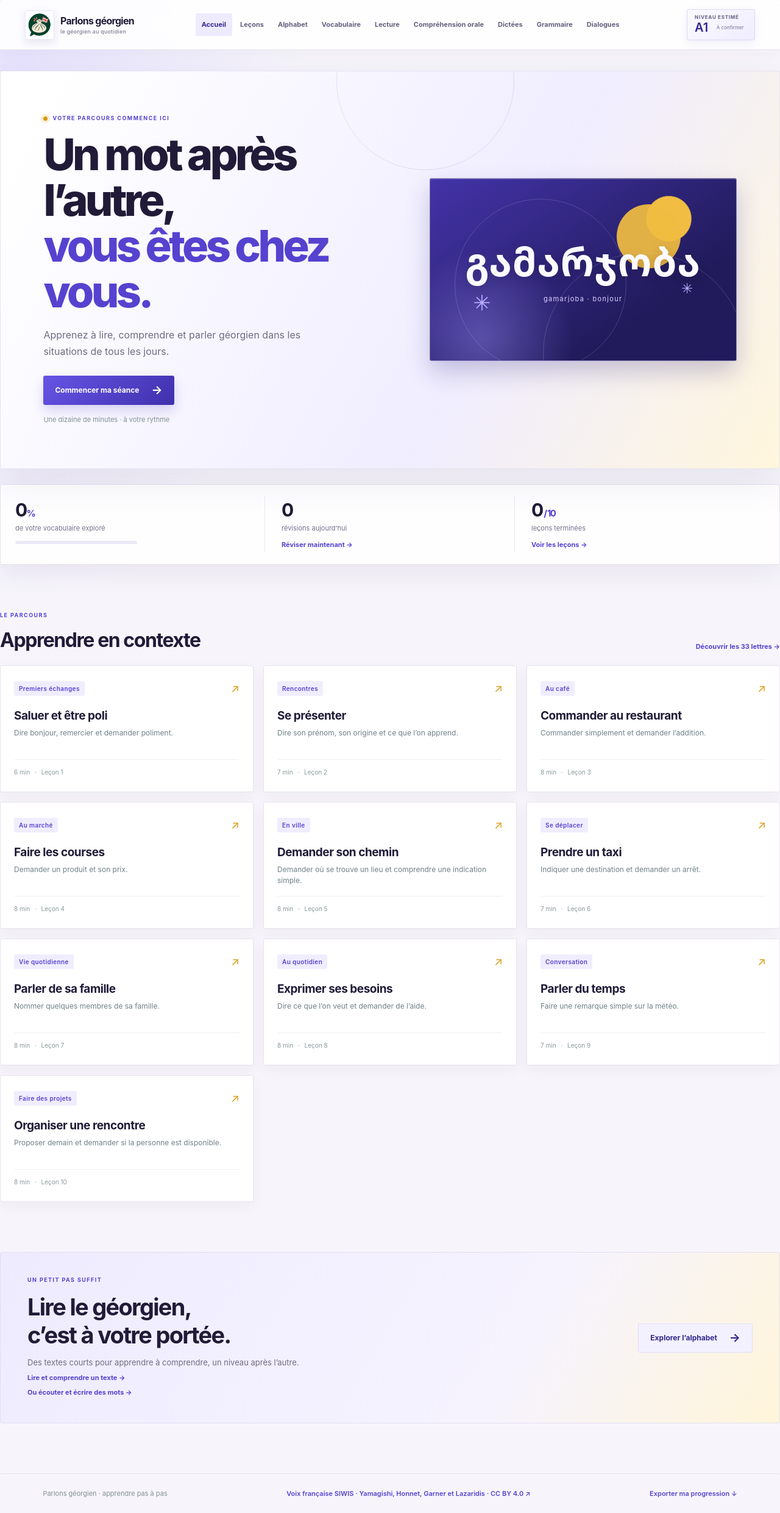
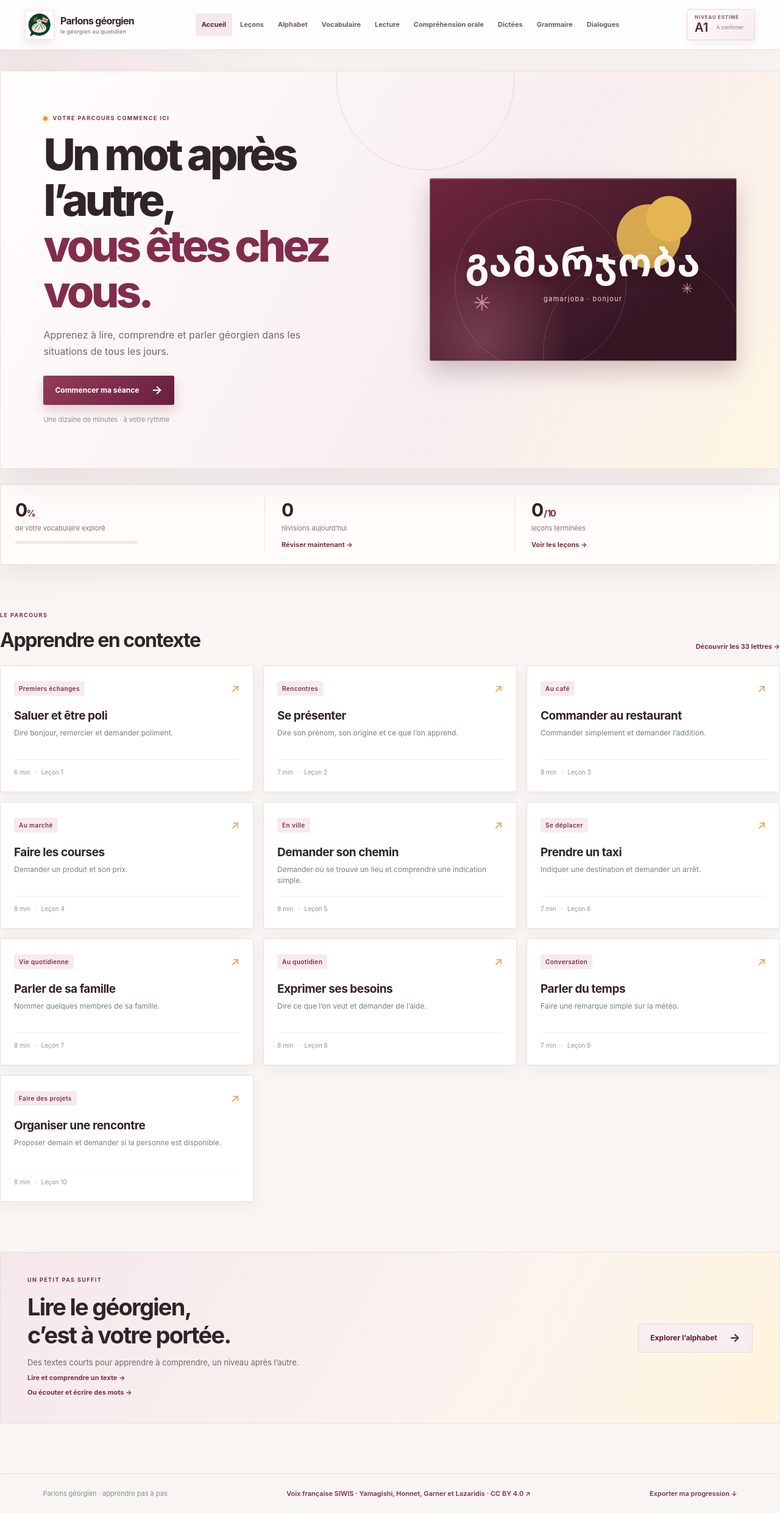
Before and after one commit to apachot/parlons-georgien, a Flask app: page / in a window 1280 px wide. Shown: the whole page at 61% size. Run offline with Flask 3, Linux system fonts and the light colour scheme; data that the repository does not hold is empty.

Commit message:
Switch to garnet and saffron color theme

```diff
--- a/app/static/theme.css
+++ b/app/static/theme.css
@@ -1,127 +1,127 @@
-/* Indigo, lavender and saffron palette. Loaded after the layout and shape layers. */
+/* Garnet, mineral ivory and saffron palette. */
 :root {
-  --ink: #211b38;
-  --muted: #716c82;
-  --paper: #f7f5fb;
-  --white: #fff;
-  --line: #e6e1f0;
-  --green: #5542cf;
-  --green-dark: #34278f;
-  --sage: #ece9ff;
-  --orange: #d99b12;
-  --peach: #fff4d5;
-  --surface-shadow: 0 14px 40px rgba(42, 31, 93, .075);
+  --ink: #30242a;
+  --muted: #75676d;
+  --paper: #f8f5f2;
+  --white: #fffdfb;
+  --line: #e9dedb;
+  --green: #812d4b;
+  --green-dark: #5b1e36;
+  --sage: #f4e9ec;
+  --orange: #d99a35;
+  --peach: #fff3dd;
+  --surface-shadow: 0 14px 40px rgba(74, 35, 48, .075);
 }
 
 body {
   background:
-    radial-gradient(ellipse at 2% 4%, rgba(222, 217, 255, .65), transparent 30rem),
+    radial-gradient(ellipse at 2% 4%, rgba(241, 222, 224, .62), transparent 30rem),
     var(--paper);
   color: var(--ink);
 }
 
-.topbar { border-color: #e8e3f1; }
+.topbar { border-color: #e9dedb; }
 .brand { color: var(--ink); }
-.brand-mark { border-color: #ebe7f3; box-shadow: 0 5px 14px rgba(57, 43, 137, .11); }
-.brand small { color: #827c94; }
-.nav a { color: #665f7e; }
-.nav a:hover, .nav a.is-active { background: #eeebff; color: var(--green-dark); }
-.learner-level { border-color: #ded8fa; background: linear-gradient(145deg, #fbfaff, #efedff); box-shadow: 0 5px 15px rgba(65, 50, 155, .08); }
+.brand-mark { border-color: #eee5e1; box-shadow: 0 5px 14px rgba(91, 30, 54, .1); }
+.brand small { color: #85777a; }
+.nav a { color: #6c5d63; }
+.nav a:hover, .nav a.is-active { background: #f5e9ec; color: var(--green-dark); }
+.learner-level { border-color: #ead5dc; background: linear-gradient(145deg, #fffdfb, #f7eaed); box-shadow: 0 5px 15px rgba(91, 30, 54, .075); }
 .learner-level strong { color: var(--green-dark); }
-.learner-level > span, .learner-level small { color: #77718e; }
+.learner-level > span, .learner-level small { color: #837478; }
 .menu-toggle { border-color: var(--line); color: var(--green-dark); }
 
 h1, h2, h3 { color: var(--ink); }
 h1 em, .eyebrow, .text-link, footer a { color: var(--green); }
-.dot { background: var(--orange); box-shadow: 0 0 0 4px rgba(217, 155, 18, .15); }
-.primary { background: linear-gradient(135deg, #6654e5, #4031ad); box-shadow: 0 9px 20px rgba(74, 56, 190, .2); }
-.primary:hover { background: linear-gradient(135deg, #5542cf, #34278f); box-shadow: 0 12px 24px rgba(74, 56, 190, .24); }
-.secondary { border-color: #e0dcfa; background: #f3f1ff; color: var(--green-dark); }
+.dot { background: var(--orange); box-shadow: 0 0 0 4px rgba(217, 154, 53, .15); }
+.primary { background: linear-gradient(135deg, #963b5a, #671f3e); box-shadow: 0 9px 20px rgba(111, 34, 65, .2); }
+.primary:hover { background: linear-gradient(135deg, #812d4b, #5b1e36); box-shadow: 0 12px 24px rgba(111, 34, 65, .24); }
+.secondary { border-color: #ead5dc; background: #f8edef; color: var(--green-dark); }
 
-.hero { border-color: #e8e3f2; background: linear-gradient(118deg, #fff 5%, #f0edff 62%, #fff6dc 100%); box-shadow: 0 20px 65px rgba(42, 31, 93, .085); }
-.hero::before { border-color: rgba(106, 92, 205, .16); }
+.hero { border-color: #ecdfdc; background: linear-gradient(118deg, #fffdfb 5%, #f7edef 62%, #fff6e4 100%); box-shadow: 0 20px 65px rgba(74, 35, 48, .085); }
+.hero::before { border-color: rgba(142, 63, 88, .16); }
 .hero-art {
   border-color: rgba(255,255,255,.4);
   background:
-    radial-gradient(circle at 78% 22%, #f1bd42 0 8%, transparent 8.3%),
-    radial-gradient(circle at 17% 88%, rgba(164, 151, 255, .38), transparent 30%),
-    linear-gradient(145deg, #4333a8, #211b5b 72%);
-  box-shadow: 0 18px 38px rgba(43, 33, 117, .23), inset 0 1px 0 rgba(255,255,255,.22);
+    radial-gradient(circle at 78% 22%, #e4b653 0 8%, transparent 8.3%),
+    radial-gradient(circle at 17% 88%, rgba(211, 130, 151, .32), transparent 30%),
+    linear-gradient(145deg, #702540, #351724 72%);
+  box-shadow: 0 18px 38px rgba(74, 29, 46, .23), inset 0 1px 0 rgba(255,255,255,.22);
 }
-.hero-art::before, .hero-art::after { border-color: rgba(226, 221, 255, .19); }
-.sun { background: #f1bd42; }
-.art-ka { color: #fbfaff; }
-.art-caption { color: #d8d2ff; }
-.art-leaf { color: #b7adff; }
+.hero-art::before, .hero-art::after { border-color: rgba(245, 223, 229, .18); }
+.sun { background: #e4b653; }
+.art-ka { color: #fffaf6; }
+.art-caption { color: #efd5dc; }
+.art-leaf { color: #d590a4; }
 
-.stats { border-color: #e6e1f0; background: rgba(255,255,255,.94); }
-.stat { border-color: #ece8f3; color: #77718a; }
+.stats { border-color: #e9dedb; background: rgba(255,253,251,.95); }
+.stat { border-color: #eee5e1; color: #807277; }
 .stat-number { color: var(--ink); }
-.progress-track { background: #ebe8f5; }
-.progress-track i, .game-progress i { background: linear-gradient(90deg, #6755df, #efbd44); }
+.progress-track { background: #f0e7e5; }
+.progress-track i, .game-progress i { background: linear-gradient(90deg, #913854, #e4b653); }
 .progress-track i { border-radius: inherit; }
 .lesson-card, .letter-card, .vocab-card, .grammar-card, .dialogue-card,
 .exercise-box, .learn-card, .reading-box, .dictation-box,
 .comprehension-box, .activity-card, .vocabulary-module, .course-card,
-.course-slide, .course-result, .error-summary { border-color: #e7e2f0; }
+.course-slide, .course-result, .error-summary { border-color: #e9dedb; }
 .lesson-card:hover, .letter-card:hover, .vocab-card:hover, .course-card:hover,
-.vocabulary-module:hover { border-color: #bcb3ed; box-shadow: 0 14px 30px rgba(61, 46, 155, .11); }
-.lesson-tag, .cefr-pill { border-color: #e1dcfa; background: #f0edff; color: var(--green); }
+.vocabulary-module:hover { border-color: #d4aab6; box-shadow: 0 14px 30px rgba(91, 30, 54, .1); }
+.lesson-tag, .cefr-pill { border-color: #ead5dc; background: #f7eaed; color: var(--green); }
 .card-arrow { color: var(--orange); }
-.done-check { background: #f1eeff; color: var(--green); }
+.done-check { background: #f5e9ec; color: var(--green); }
 
-.callout { border-color: #e3def1; background: linear-gradient(120deg, #eeebff, #f6f3ff 65%, #fff5d9); }
-.callout p, .hero-copy > p, .page-intro > p, .lesson-header > p { color: #716c82; }
-.info-banner { border-color: #f0e2b8; background: #fff9e9; color: #756b54; }
+.callout { border-color: #eadbdc; background: linear-gradient(120deg, #f5e8eb, #fbf4ef 65%, #fff4dc); }
+.callout p, .hero-copy > p, .page-intro > p, .lesson-header > p { color: #75676d; }
+.info-banner { border-color: #efdfb9; background: #fff9ec; color: #75674f; }
 .info-banner b { color: var(--ink); }
 
-.letter-ka, .vocab-ka, .letter-example b, .vocab-ka, .reading-text,
+.letter-ka, .vocab-ka, .letter-example b, .reading-text,
 .lesson-question, .quiz-word, .dictation-box h2.ka { color: var(--green-dark); }
-.letter-example, .example-line, .grammar-examples { border-color: #eeeaf4; }
+.letter-example, .example-line, .grammar-examples { border-color: #eee5e2; }
 .letter-choice:hover, .choice:hover, .word-tile:hover, .key:hover,
-.dialogue-choice:hover { border-color: #aaa0e7; background: #f8f6ff; }
-.choice-correct { background: #f0edff !important; border-color: #a89ce9 !important; color: #39308c; }
-.choice-wrong { background: #fff4df !important; border-color: #e5c36c !important; color: #76570f; }
-.success { background: #eeebff; color: #40349c; }
-.try-again { background: #fff5df; color: #80620f; }
-.search-input, .typed-answer input { border-color: #e2ddef; }
-.search-input:focus, .typed-answer input:focus { border-color: #7565dc; box-shadow: 0 0 0 4px rgba(92, 73, 206, .13); }
-.chat-window { background: #f7f5fc; }
-.chat-line { border-color: #e9e5f1; }
-.chat-line.you { background: #efedff; }
+.dialogue-choice:hover { border-color: #d0a0af; background: #fcf6f7; }
+.choice-correct { background: #edf4ec !important; border-color: #b2cfb3 !important; color: #355c3d; }
+.choice-wrong { background: #fff2e0 !important; border-color: #e8ca8b !important; color: #76561e; }
+.success { background: #edf4ec; color: #355c3d; }
+.try-again { background: #fff2e0; color: #76561e; }
+.search-input, .typed-answer input { border-color: #e7dbd8; }
+.search-input:focus, .typed-answer input:focus { border-color: #a5536e; box-shadow: 0 0 0 4px rgba(129, 45, 75, .13); }
+.chat-window { background: #faf6f5; }
+.chat-line { border-color: #eee5e2; }
+.chat-line.you { background: #f5e9ec; }
 
-.vocabulary-hero { border-color: #e6e0f2; background: linear-gradient(120deg, #fff, #efedff 64%, #fff5dc); }
-.vocabulary-game-screen { border-color: #e6e1f0; }
-.game-progress { background: #ebe8f5; }
-.matching-tile, .audio-options button { border-color: #e3def1; }
-.course-catalog-hero { border-color: #e4def2; background: linear-gradient(118deg, #eae7ff, #f7f4ff 64%, #fff4d3); }
+.vocabulary-hero { border-color: #eadbdc; background: linear-gradient(120deg, #fffdfb, #f6e9ec 64%, #fff5df); }
+.vocabulary-game-screen { border-color: #e9dedb; }
+.game-progress { background: #f0e7e5; }
+.matching-tile, .audio-options button { border-color: #e8dcda; }
+.course-catalog-hero { border-color: #eadbdc; background: linear-gradient(118deg, #f2e4e8, #fbf4ef 64%, #fff3d9); }
 .course-catalog-hero h1 em { color: var(--orange); }
 .course-catalog-mark { color: var(--green); }
-.course-icon { background: #eeebff; }
-.course-slide { background: linear-gradient(145deg, #fff, #f7f5ff); }
-.course-reading-passage { border-color: #e4def4; border-left-color: #7565dc; background: #f2f0ff; }
+.course-icon { background: #f5e9ec; }
+.course-slide { background: linear-gradient(145deg, #fffdfb, #fbf6f4); }
+.course-reading-passage { border-color: #eadbdc; border-left-color: #9a4963; background: #f8edef; }
 .course-reading-passage p { color: var(--green-dark); }
-.course-quiz-option:hover:not(:disabled) { border-color: #aaa0e7; background: #faf9ff; }
-.course-quiz-option.is-correct { border-color: #a89ce9; background: #f0edff; color: #39308c; }
-.course-quiz-option.is-wrong { border-color: #e5c36c; background: #fff5df; color: #76570f; }
-.course-quiz-feedback.is-correct { background: #efedff; color: #40349c; }
-.course-quiz-feedback.is-wrong { background: #fff5df; color: #80620f; }
-.course-takeaway { border-left-color: #e0ae31; background: #fff8e7; color: #75602b; }
-.course-result { border-color: #e4def2; background: linear-gradient(145deg, #f0edff, #fff7df); }
-.course-related { border-color: #e6e1f0; }
-.course-related a { border-color: #e0dcf5; color: var(--green-dark); }
-.course-related a:hover { border-color: #a89ce9; }
-.progress-dialog { border-color: #e4def2; }
-.progress-dialog::backdrop { background: rgba(32, 24, 79, .72); }
-.progress-close { background: #f0edff; color: var(--green); }
-.progress-summary > div, .progress-chart { border-color: #e9e5f1; background: #fbfaff; }
+.course-quiz-option:hover:not(:disabled) { border-color: #d0a0af; background: #fdf8f8; }
+.course-quiz-option.is-correct { border-color: #b2cfb3; background: #edf4ec; color: #355c3d; }
+.course-quiz-option.is-wrong { border-color: #e8ca8b; background: #fff2e0; color: #76561e; }
+.course-quiz-feedback.is-correct { background: #edf4ec; color: #355c3d; }
+.course-quiz-feedback.is-wrong { background: #fff2e0; color: #76561e; }
+.course-takeaway { border-left-color: #d9a83c; background: #fff8e8; color: #74602f; }
+.course-result { border-color: #eadbdc; background: linear-gradient(145deg, #f5e9ec, #fff6e2); }
+.course-related { border-color: #e9dedb; }
+.course-related a { border-color: #ead5dc; color: var(--green-dark); }
+.course-related a:hover { border-color: #d0a0af; }
+.progress-dialog { border-color: #eadbdc; }
+.progress-dialog::backdrop { background: rgba(50, 25, 36, .72); }
+.progress-close { background: #f5e9ec; color: var(--green); }
+.progress-summary > div, .progress-chart { border-color: #eee5e2; background: #fffdfb; }
 .progress-summary b, .progress-skill > b { color: var(--green); }
-.progress-chart polyline { stroke: #5e4ed0; }
-.progress-chart circle { fill: #e1ae32; }
-.progress-skill > i { background: #ebe8f5; }
-.progress-skill > i em { background: #7262dc; }
-footer { border-color: #e6e1f0; }
+.progress-chart polyline { stroke: #812d4b; }
+.progress-chart circle { fill: #d99a35; }
+.progress-skill > i { background: #f0e7e5; }
+.progress-skill > i em { background: #9a4963; }
+footer { border-color: #e9dedb; }
 
 @media (max-width: 760px) {
-  .nav { border-color: #e6e1f0; }
+  .nav { border-color: #e9dedb; }
 }
--- a/app/templates/base.html
+++ b/app/templates/base.html
@@ -7,7 +7,7 @@
   <link rel="icon" type="image/png" href="{{ url_for('static', filename='parlons-georgien-logo.png') }}">
   <link rel="stylesheet" href="{{ url_for('static', filename='style.css') }}?v=modern-v1">
   <link rel="stylesheet" href="{{ url_for('static', filename='modern.css') }}?v=2">
-  <link rel="stylesheet" href="{{ url_for('static', filename='theme.css') }}?v=indigo-1">
+  <link rel="stylesheet" href="{{ url_for('static', filename='theme.css') }}?v=wine-1">
   {% block page_styles %}{% endblock %}
 </head>
 <body>
```
